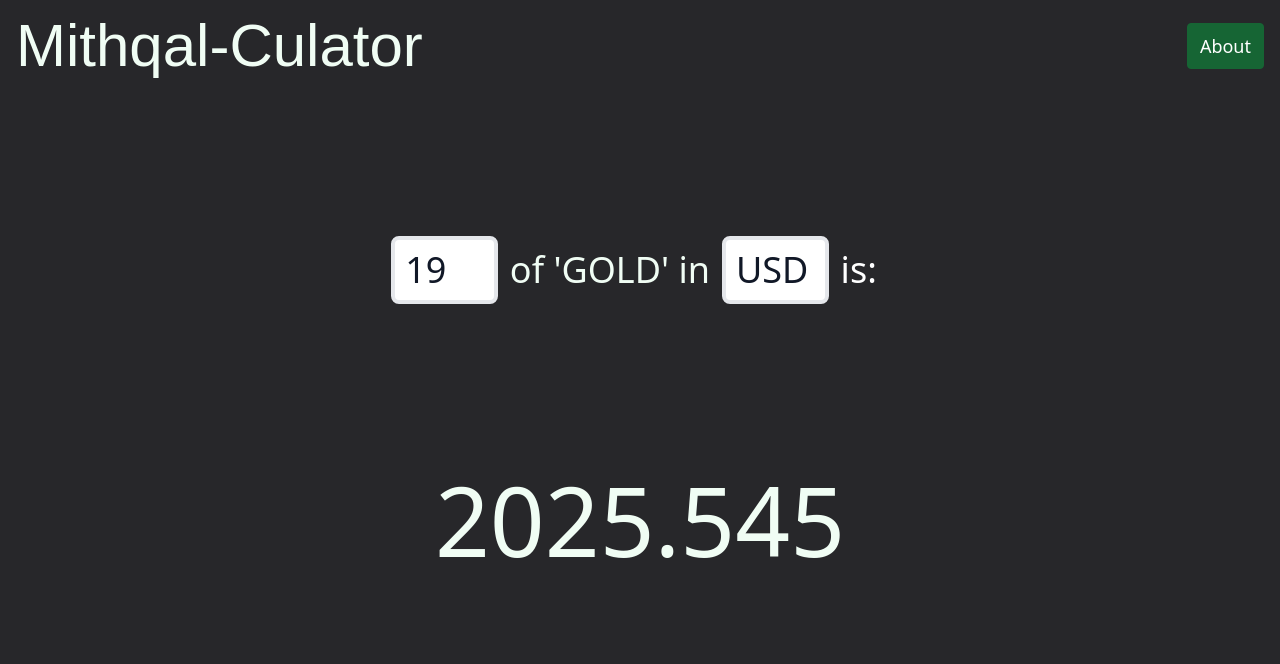
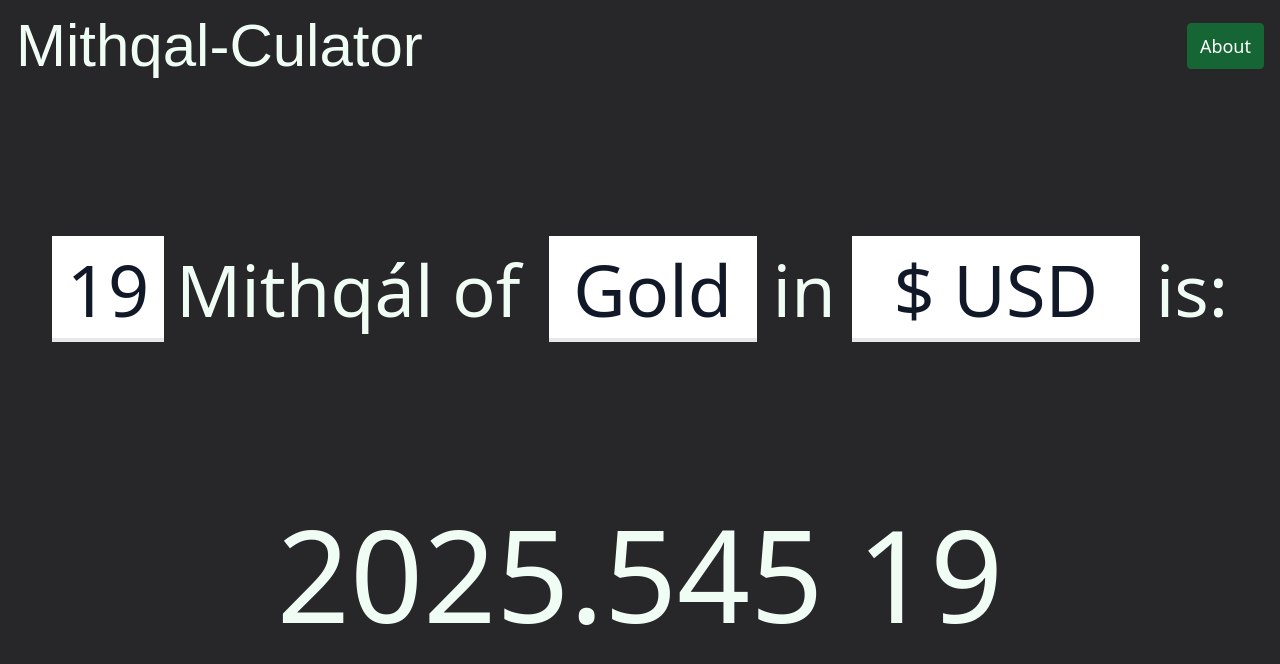
Before and after one commit to nima9/mithqal-culator, an Astro site: page / in a window 1280 px wide. Built offline with nearby package versions, Linux system fonts and the light colour scheme; Astro itself is replaced by a stand-in of ours; a web font is replaced by a local one.

Commit message:
Feat: added another input field for metals

```diff
--- a/src/base.css
+++ b/src/base.css
@@ -10,6 +10,7 @@
 	input[type='number']::-webkit-outer-spin-button {
 		-webkit-appearance: none;
 		margin: 0;
+		-moz-appearance: textfield !important;
 	}
 	input::-webkit-calendar-picker-indicator {
 		display: none !important;
--- a/src/components/Calculator.svelte
+++ b/src/components/Calculator.svelte
@@ -1,36 +1,67 @@
 <script>
 	import metals from '../api/metals.json'
+	let amount = '19'
+
+	function handleAmountInputNumbers(event) {
+		const value = event.target.value
+		const validValue = value.replace(/[^0-9.]/g, '').replace(/(\..*)\./g, '$1')
+		if (value !== validValue) {
+			amount = validValue
+		}
+	}
 </script>
 
-<div
-	class="flex-warp flex items-center justify-center pt-36 text-2xl font-medium text-black sm:text-3xl md:text-4xl"
+<form
+	class="flex-warp flex items-center justify-center pt-36 text-5xl text-green-50 font-medium sm:text-6xl md:text-7xl"
 >
 	<input
 		autocomplete="off"
-		type="number"
-		class="text-l block w-1/12 rounded-lg border-4 p-2.5 text-gray-900 focus:border-green-500 focus:ring-green-500 dark:border-transparent dark:bg-zinc-700 dark:text-green-50 dark:outline-none dark:outline-offset-1 dark:focus:border-green-800"
+		type="text"
+		bind:value={amount}
+		on:input={handleAmountInputNumbers}
+		class="appearance-none flex w-28 text-center border-b-4 pt-1 text-gray-900 focus:border-green-500 focus:ring-green-500 dark:bg-zinc-800 dark:text-green-50 dark:outline-none dark:outline-offset-1 dark:border-green-800"
 		id="amount"
 		name="amount"
-		min="0"
-		value="19"
+		on:input={(e) => (e.target.style.width = e.target.value.length + 1 + 'ch')}
 	/>
-	<div class="px-3 text-2xl font-medium text-green-50 sm:text-3xl md:text-4xl">of 'GOLD' in</div>
+	<label for="metals" class="px-3 font-medium text-green-50">Mithqál of </label>
 	<input
 		autocomplete="off"
 		aria-autocomplete="none"
-		class="text-l block w-1/12 rounded-lg border-4 p-2.5 text-gray-900 focus:border-green-500 focus:ring-green-500 dark:border-transparent dark:bg-zinc-700 dark:text-green-50 dark:outline-none dark:outline-offset-1 dark:focus:border-green-800"
+		class="appearance-none w-52 text-center border-b-4 pt-1 mx-4 text-gray-900 focus:border-green-500 focus:ring-green-500 dark:bg-zinc-800 dark:text-green-50 dark:outline-none dark:outline-offset-1 dark:border-green-800"
+		list="metals"
+		required
+		value="Gold"
+		on:input={(e) => (e.target.style.width = e.target.value.length + 1 + 'ch')}
+	/>
+	<datalist id="metals">
+		<option class="text-l" value="Gold"> </option>
+		<option class="text-l" value="Silver"> </option>
+	</datalist>
+	in
+	<input
+		autocomplete="off"
+		aria-autocomplete="none"
+		class="appearance-none w-72 border-b-4 pt-1 mx-4 text-center text-gray-900 focus:border-green-500 focus:ring-green-500 dark:bg-zinc-800 dark:text-green-50 dark:outline-none dark:outline-offset-1 dark:border-green-800"
 		list="curr"
 		required
-		value="USD $"
+		value="$ USD"
+		on:input={(e) => (e.target.style.width = e.target.value.length + 1 + 'ch')}
 	/>
 	<datalist id="curr">
 		<option class="text-l" value="$ USD"> </option>
 		<option class="text-l" value="$ CAD"> </option>
 		<option class="text-l" value="¥ YEN "> </option>
 	</datalist>
-	<div class="px-3 text-2xl font-medium text-white sm:text-3xl md:text-4xl">is:</div>
+	is:
+</form>
+<br />
+<div class="flex items-center justify-center pt-36 text-5xl text-green-50 sm:text-7xl md:text-9xl">
+	{metals.metals.gold}
+	{#if amount !== null}
+		{amount}
+	{/if}
 </div>
-<br />
-<div class="flex items-center justify-center pt-36 text-6xl text-green-50 sm:text-7xl md:text-8xl">
-	{metals.metals.gold}
-</div>
+
+<style>
+</style>
```
